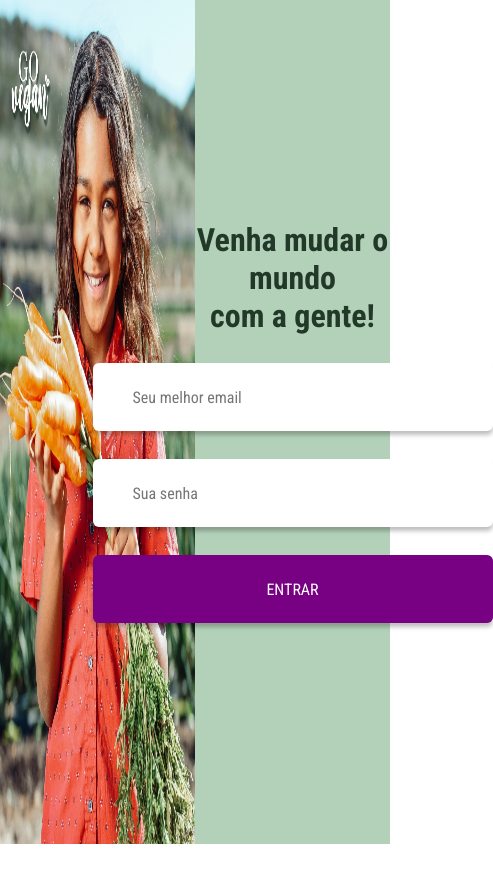
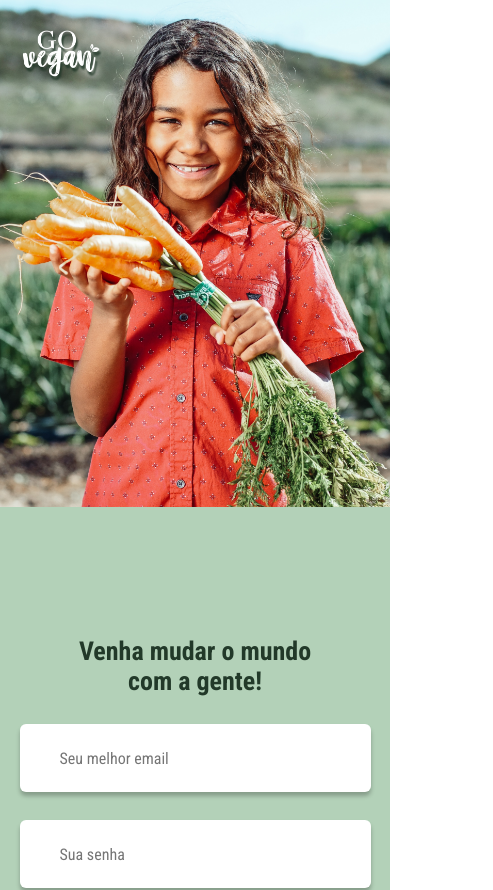
Before and after one commit to julianasinnott/goVegan, a React (Vite) app: page /login in a window 390 px wide. Shown: the top 890 px of the page, 493 px wide, since content can reach past the window. Before the commit the page ends 844 px from the top, so only its background shows below. Built offline with nearby package versions, Linux system fonts and the light colour scheme.

Commit message:
feat: responsive design admin login page

```diff
--- a/src/pages/admin/LoginAdmPage/index.css
+++ b/src/pages/admin/LoginAdmPage/index.css
@@ -36,6 +36,8 @@
 .login-adm__form__button {
   background-color: var(--tertiary);
   color: var(--white);
+  font-weight: bold;
+  letter-spacing: 0.1em;
   cursor: pointer;
 }
 
--- a/src/pages/admin/LoginAdmPage/index.jsx
+++ b/src/pages/admin/LoginAdmPage/index.jsx
@@ -1,4 +1,5 @@
 import './index.css'
+import './responsive.css'
 
 export function LoginAdmPage() {
   return(
--- /dev/null
+++ b/src/pages/admin/LoginAdmPage/responsive.css
@@ -0,0 +1,39 @@
+@media only screen and (max-width:880px) {
+  .input-adm {
+    width: 90%;
+  }
+}
+
+@media only screen and (max-width:800px) {
+  .login-adm {
+    height: max-content;
+    flex-direction: column;
+  }
+  .login-adm__img {
+    background: url(/assets/adm-background.png) no-repeat top/100%;
+    width: 100%;
+    height: 90vh;
+  }
+  .login-adm__form{
+    width: 100%;
+    padding: 20px 0;
+  }
+}
+
+@media only screen and (max-width:400px) {
+  .login-adm__img {
+    height: 73vh;
+  }
+  .login-adm__form__title {
+    font-size: 26px;
+  }
+}
+
+@media only screen and (max-width:350px) {
+  .login-adm__img {
+    height: 70vh;
+  }
+  .login-adm__form__title {
+    font-size: 24px;
+  }
+}
```
